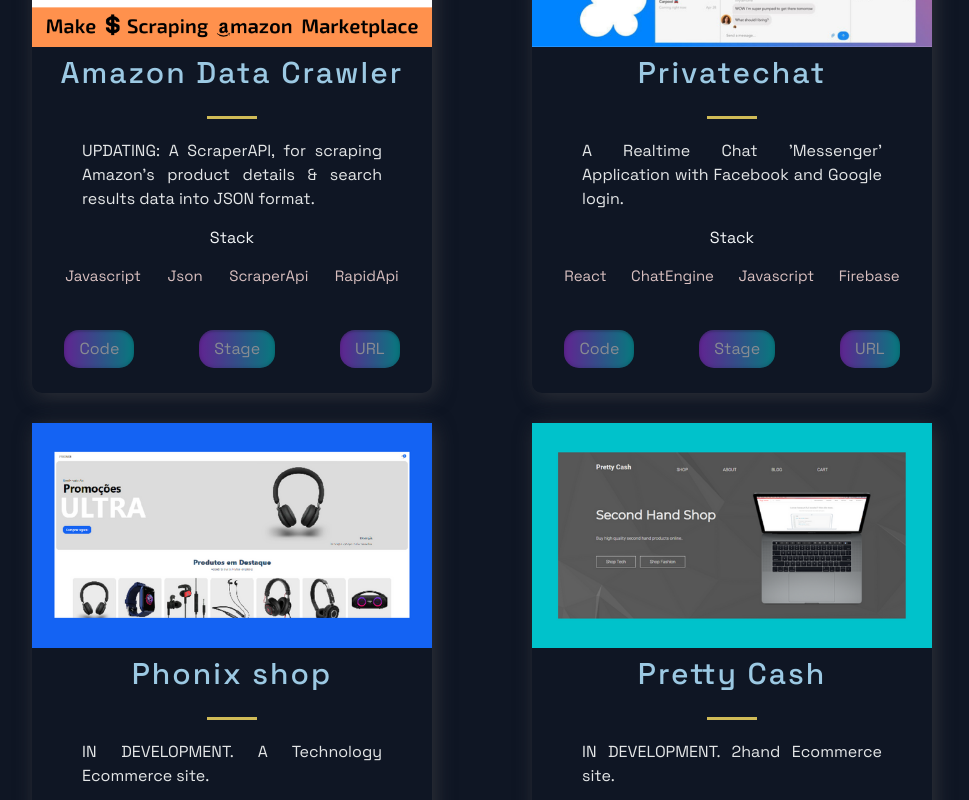
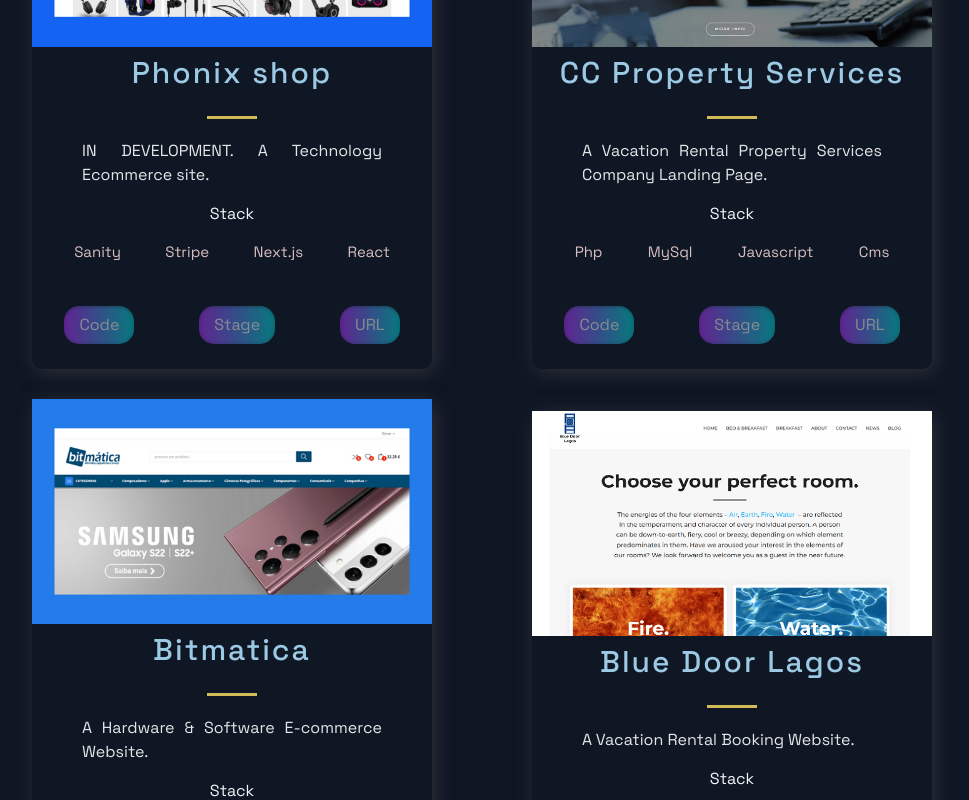
Before and after one commit to Joshhortt/portfolio-app, a Next.js app: page / in a window 1280 px wide. Shown: the part 1600-2400 px from the top of the page, without its empty margins (158-1127 px from the left). Built offline with nearby package versions, Linux system fonts and the light colour scheme.

Commit message:
update: removed a few projects & updated timeline

```diff
--- a/src/constants/constants.js
+++ b/src/constants/constants.js
@@ -18,27 +18,27 @@
     visit: "https://github.com/Joshhortt/restaurante-pt",
     id: 1,
   },
-  {
-    title: "Amazon Data Crawler",
-    description:
-      "UPDATING: A ScraperAPI, for scraping Amazon's product details & search results data into JSON format.",
-    image: "/images/3.png",
-    tags: ["Javascript", "Json", "ScraperApi", "RapidApi"],
-    source: "https://amazon-data-crawler.herokuapp.com/",
-    staging: "https://rapidapi.com/joshhortt/api/amazon-data-crawler/",
-    visit: "https://github.com/Joshhortt/amazon_data_crawler",
-    id: 2,
-  },
-  {
-    title: "Privatechat",
-    description:
-      "A Realtime Chat 'Messenger' Application with Facebook and Google login.",
-    image: "/images/4.png",
-    tags: ["React", "ChatEngine", "Javascript", "Firebase"],
-    source: "https://privatechatmessenger.netlify.app/",
-    visit: "https://github.com/Joshhortt/private-chat-messenger",
-    id: 3,
-  },
+  // {
+  //   title: "Amazon Data Crawler",
+  //   description:
+  //     "UPDATING: A ScraperAPI, for scraping Amazon's product details & search results data into JSON format.",
+  //   image: "/images/3.png",
+  //   tags: ["Javascript", "Json", "ScraperApi", "RapidApi"],
+  //   source: "https://amazon-data-crawler.herokuapp.com/",
+  //   staging: "https://rapidapi.com/joshhortt/api/amazon-data-crawler/",
+  //   visit: "https://github.com/Joshhortt/amazon_data_crawler",
+  //   id: 2,
+  // },
+  // {
+  //   title: "Privatechat",
+  //   description:
+  //     "A Realtime Chat 'Messenger' Application with Facebook and Google login.",
+  //   image: "/images/4.png",
+  //   tags: ["React", "ChatEngine", "Javascript", "Firebase"],
+  //   source: "https://privatechatmessenger.netlify.app/",
+  //   visit: "https://github.com/Joshhortt/private-chat-messenger",
+  //   id: 3,
+  // },
   {
     title: "Phonix shop",
     description: "IN DEVELOPMENT. A Technology Ecommerce site.",
@@ -47,17 +47,17 @@
     source: "https://ecommerce-shop-f1na-qka25av2j-joshhortt.vercel.app/",
     staging: "https://ecommerce-shop-f1na-qka25av2j-joshhortt.vercel.app/",
     visit: "https://github.com/Joshhortt/ecommerce-shop",
-    id: 4,
+    id: 2,
   },
-  {
-    title: "Pretty Cash",
-    description: "IN DEVELOPMENT. 2hand Ecommerce site.",
-    image: "/images/6.PNG",
-    tags: ["Css", "Stripe", "Javascript"],
-    source: "",
-    visit: "https://github.com/Joshhortt/pretty-cash",
-    id: 5,
-  },
+  // {
+  //   title: "Pretty Cash",
+  //   description: "IN DEVELOPMENT. 2hand Ecommerce site.",
+  //   image: "/images/6.PNG",
+  //   tags: ["Css", "Stripe", "Javascript"],
+  //   source: "",
+  //   visit: "https://github.com/Joshhortt/pretty-cash",
+  //   id: 5,
+  // },
   {
     title: "CC Property Services",
     description: "A Vacation Rental Property Services Company Landing Page.",
@@ -65,7 +65,7 @@
     tags: ["Php", "MySql", "Javascript", "Cms"],
     source: "https://casacasa.pt",
     visit: "https://github.com/Joshhortt/casa-casa",
-    id: 6,
+    id: 3,
   },
   {
     title: "Bitmatica",
@@ -74,7 +74,7 @@
     tags: ["Php", "MySql", "Javascript", "Cms"],
     source: "https://bitmatica.pt/",
     visit: "https://github.com/Joshhortt/bitmatica",
-    id: 7,
+    id: 4,
   },
   {
     title: "Blue Door Lagos",
@@ -83,7 +83,7 @@
     tags: ["Php", "MySql", "Javascript", "Cms"],
     source: "https://bluedoorlagos.com/",
     visit: "https://github.com/Joshhortt/blue-door-lagos/",
-    id: 8,
+    id: 5,
   },
   {
     title: "Lagos Bay View Flat",
@@ -92,7 +92,7 @@
     tags: ["Php", "MySql", "Javascript", "Cms"],
     source: "https://lagosbayviewflat.com/",
     visit: "https://github.com/Joshhortt/lagos-bay-view-flat/",
-    id: 9,
+    id: 6,
   },
   {
     title: "Vinyl Flat",
@@ -101,7 +101,7 @@
     tags: ["Php", "MySql", "Javascript", "Cms"],
     source: "https://vinylflat.pt/",
     visit: "https://github.com/Joshhortt/vinyl-flat/",
-    id: 10,
+    id: 7,
   },
   {
     title: "Casa Beatriz",
@@ -110,17 +110,17 @@
     tags: ["Php", "MySql", "Javascript", "Cms"],
     source: "https://casabeatriz.pt/",
     visit: "https://github.com/Joshhortt/casa-beatriz/",
-    id: 11,
+    id: 8,
   },
-  {
-    title: "Dev Match",
-    description: "A Ruby on Rails CRUD Application.",
-    image: "/images/13.PNG",
-    tags: ["Ruby on Rails", "MySql", "Javascript"],
-    source: "https://lit-river-74323.herokuapp.com/",
-    visit: "https://github.com/Joshhortt/dev-match",
-    id: 12,
-  },
+  // {
+  //   title: "Dev Match",
+  //   description: "A Ruby on Rails CRUD Application.",
+  //   image: "/images/13.PNG",
+  //   tags: ["Ruby on Rails", "MySql", "Javascript"],
+  //   source: "https://lit-river-74323.herokuapp.com/",
+  //   visit: "https://github.com/Joshhortt/dev-match",
+  //   id: 12,
+  // },
   {
     title: "Designer Portfolio",
     description: "A Portfolio Landing Page for artists.",
@@ -128,7 +128,7 @@
     tags: ["Html", "Css", "Javascript"],
     source: "https://designer-portfolio-jade.vercel.app/",
     visit: "https://github.com/Joshhortt/designer-portfolio",
-    id: 13,
+    id: 9,
   },
   {
     title: "De Flat",
@@ -137,7 +137,7 @@
     tags: ["Php", "MySql", "Javascript", "Cms"],
     source: "https://deflat.pt/",
     visit: "https://github.com/Joshhortt/de-flat",
-    id: 14,
+    id: 10,
   },
   {
     title: "GymX",
@@ -146,7 +146,7 @@
     tags: ["Html", "Css", "Javascript"],
     source: "https://gym-x.vercel.app/",
     visit: "https://github.com/Joshhortt/gym-app",
-    id: 15,
+    id: 11,
   },
   {
     title: ".trainers",
@@ -155,7 +155,7 @@
     tags: ["Html", "Css", "Javascript"],
     source: "https://trainers-shop.vercel.app/",
     visit: "https://github.com/Joshhortt/trainers-shop",
-    id: 16,
+    id: 12,
   },
   {
     title: "The Power-Attic",
@@ -164,7 +164,7 @@
     tags: ["Html", "Tailwind Css", "Javascript"],
     source: "https://power-attic.vercel.app/",
     visit: "https://github.com/Joshhortt/power-attic",
-    id: 17,
+    id: 13,
   },
   {
     title: "JAHC",
@@ -173,7 +173,7 @@
     tags: ["React", "Next", "Tailwind Css", "GraphQL"],
     source: "https://jahc.vercel.app/",
     visit: "https://github.com/Joshhortt/jc-blog-app",
-    id: 18,
+    id: 14,
   },
   {
     title: "Creative Lightbox Blog",
@@ -182,7 +182,7 @@
     tags: ["Html", "Css", "Svelte", "Javascript"],
     source: "https://creativelightbox.vercel.app/",
     visit: "https://github.com/Joshhortt/creativelightbox-blog",
-    id: 19,
+    id: 15,
   },
   {
     title: "Hoje Aprendi",
@@ -191,7 +191,7 @@
     tags: ["React", "Javascript", "Supabase"],
     source: "https://hoje-aprendi.netlify.app/",
     visit: "https://github.com/Joshhortt/hojeaprendi",
-    id: 20,
+    id: 16,
   },
   {
     title: "Rastrum",
@@ -200,7 +200,7 @@
     tags: ["React", "Remix", "Javascript"],
     source: "https://rastrum.netlify.app/",
     visit: "https://github.com/Joshhortt/rastrum",
-    id: 21,
+    id: 17,
   },
   {
     title: "Kadê Gastos",
@@ -209,7 +209,7 @@
     tags: ["React", "Remix", "MongoDB"],
     source: "https://kadegastos.netlify.app/",
     visit: "https://github.com/Joshhortt/kade-gastos",
-    id: 22,
+    id: 18,
   },
   {
     title: "Project Prodigy",
@@ -218,7 +218,7 @@
     tags: ["Javascript", "Typescript", "Next.js", "MDX"],
     source: "https://project-prodigy.vercel.app/",
     visit: "https://github.com/Joshhortt/project-prodigy",
-    id: 23,
+    id: 19,
   },
   {
     title: "100devs",
@@ -227,7 +227,7 @@
     tags: ["Javascript", "React", "Next.js", "MDX"],
     source: "",
     visit: "https://github.com/Joshhortt/hundred-devs",
-    id: 24,
+    id: 20,
   },
   {
     title: "Solicitor",
@@ -237,7 +237,7 @@
     source: "https://evaristoamaro.pt/",
     staging: "https://evaristoamaro.vercel.app//",
     visit: "https://github.com/Joshhortt/solicitor",
-    id: 25,
+    id: 21,
   },
   {
     title: "Digital Marketing Insights",
@@ -246,15 +246,15 @@
     tags: ["TailwindCSS", "Astro", "MDX"],
     source: "https://digital-marketing-insights.vercel.app/",
     visit: "https://github.com/Joshhortt/digital-marketing-insights/",
-    id: 26,
+    id: 22,
   },
 ];
 
 export const TimeLineData = [
-  { year: 2005, text: "Worked in IT Support & Maintainance" },
-  { year: 2017, text: "Worked as a Wordpress Developer" },
-  { year: 2019, text: "Worked as a SysAdmin & IT Technician" },
-  { year: 2020, text: "Started my React Development journey" },
-  { year: 2022, text: "Founded Creative Lightbox.net" },
-  { year: 2023, text: "Graduated in project management" },
+  { year: 2005, text: "Worked in IT Support & Help-desk" },
+  { year: 2007, text: "Started my Freelance Web Developer journey" },
+  { year: 2020, text: "Founded Creative Lightbox LLC" },
+  { year: 2021, text: "Started my Technical Content writing journey" },
+  { year: 2023, text: "I am officially an MBA graduate" },
+  { year: 2023, text: "Graduated in Project management & Digital Marketing" },
 ];
```
